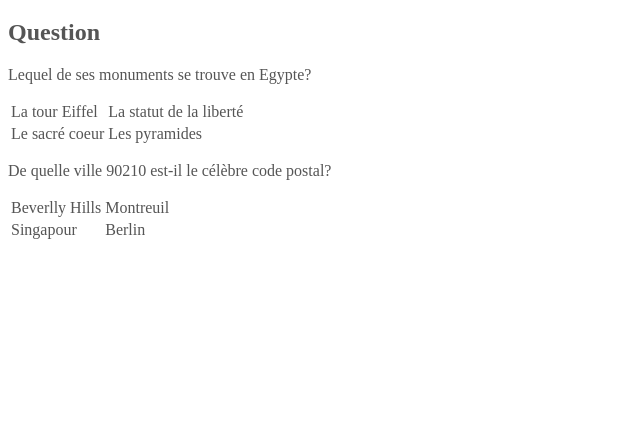
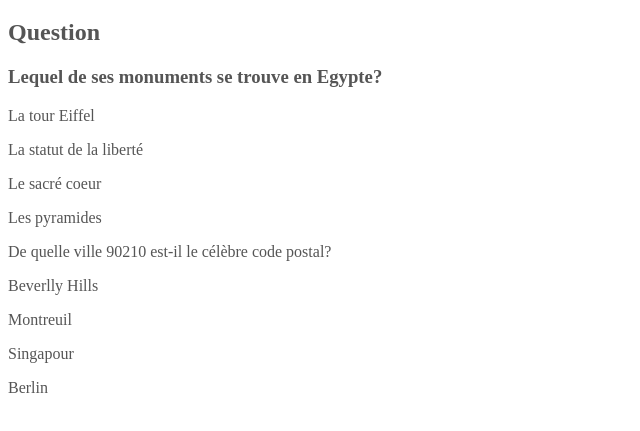
Before and after one commit to Nedjim/quizz-MDN, a plain HTML site: page index.html in a window 1280 px wide. Shown: the part 61-492 px from the top of the page, without its empty margins (0-640 px from the left). Drawn offline with nearby package versions, Linux system fonts and the light colour scheme.

Commit message:
MAJ: html - questions

```diff
--- a/index.html
+++ b/index.html
@@ -19,33 +19,33 @@
         </div>
         <div id="question-1">
             <div class="question">
-                <p>Lequel de ses monuments se trouve en Egypte?</p>
+                <h3>Lequel de ses monuments se trouve en Egypte?</h3>
             </div>
-            <table>
-                <tr>
-                    <td>La tour Eiffel</td>
-                    <td>La statut de la liberté</td>
-                </tr>
-                <tr>
-                    <td>Le sacré coeur</td>
-                    <td>Les pyramides</td>
-                </tr>
-            </table>
+            <div>
+                <div>
+                    <p>La tour Eiffel</p>
+                    <p>La statut de la liberté</p>
+                </div>
+                <div>
+                    <p>Le sacré coeur</p>
+                    <p>Les pyramides</p>
+                </div>
+            </div>
         </div>
         <div id="question-2">
             <div class="question">
                 <p>De quelle ville 90210 est-il le célèbre code postal?</p>
             </div>
-            <table>
-                <tr>
-                    <td>Beverlly Hills</td>
-                    <td>Montreuil</td>
-                </tr>
-                <tr>
-                    <td>Singapour</td>
-                    <td>Berlin</td>
-                </tr>
-            </table>
+            <div>
+                <div>
+                    <p>Beverlly Hills</p>
+                    <p>Montreuil</p>
+                </div>
+                <div>
+                    <p>Singapour</p>
+                    <p>Berlin</p>
+                </div>
+            </div>
         </div>
     </div>
 
```
